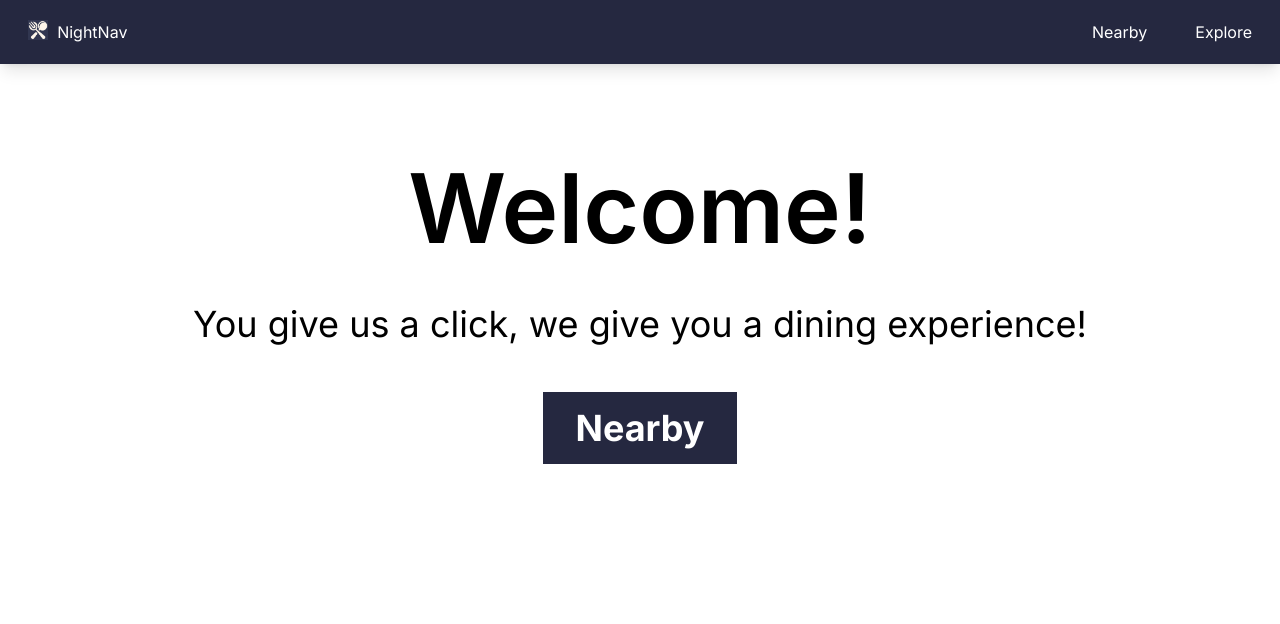
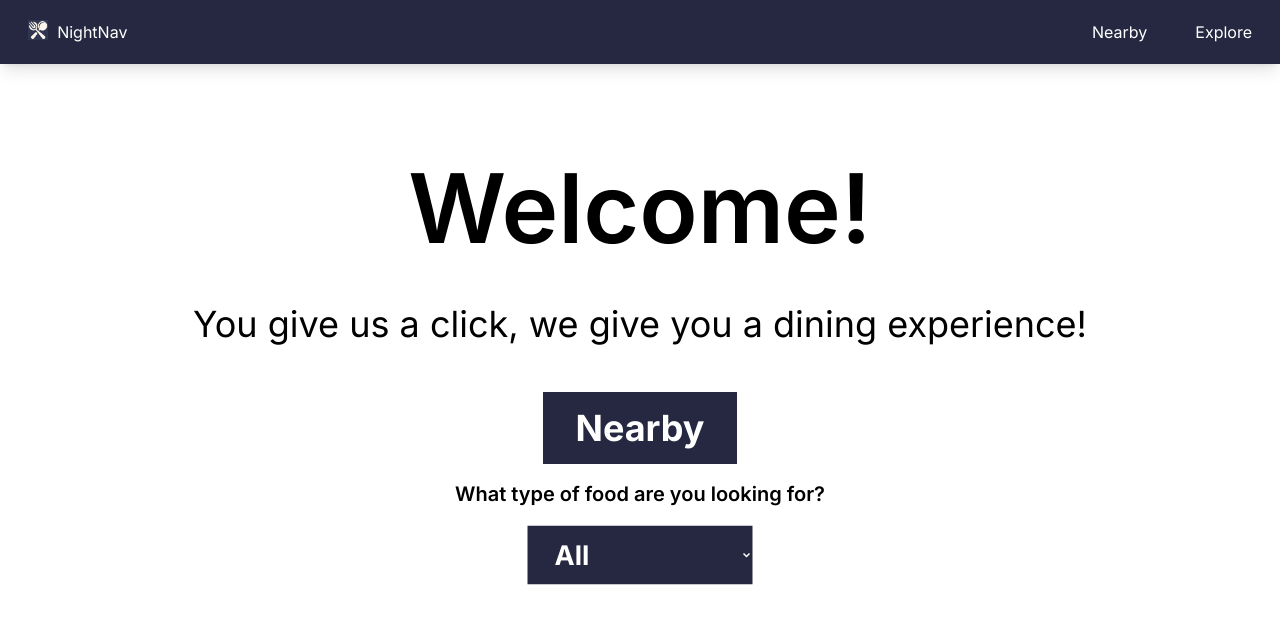
Before and after one commit to cgurtner/ZHAW-PM3, a Next.js app in the folder frontend/: page / in a window 1280 px wide. Shown: the top 624 px of the page. Built offline with nearby package versions, Linux system fonts and the light colour scheme.

Commit message:
Introduced a cuisine selection drop down
Drop down has been integrated and filters the locations according to the selected cuisine type.

```diff
--- /dev/null
+++ b/frontend/app/CuisineFilter.js
@@ -0,0 +1,24 @@
+import React from 'react';
+
+const CuisineFilter = ({ selectedCuisine, onCuisineChange }) => {
+    const cuisines = ['all', 'regional', 'italian', 'kebab', 'asian', 'mexican', 'chinese'];
+
+    const capitalizeFirstLetter = (string) => string.charAt(0).toUpperCase() + string.slice(1);
+
+    return (
+      <div className="cuisine-filter">
+        <select
+          className="text-4xl bg-dark-dh hover:bg-light-dh text-white font-bold py-4 px-8 cursor-pointer"
+          style={{ transform: 'scale(0.75)', width: 'auto', minWidth: '300px' }}
+          value={selectedCuisine}
+          onChange={(e) => onCuisineChange(e.target.value)}
+        >
+          {cuisines.map(cuisine => (
+            <option key={cuisine} value={cuisine}>{capitalizeFirstLetter(cuisine)}</option>
+          ))}
+        </select>
+      </div>
+    );
+};
+
+export default CuisineFilter;
--- a/frontend/app/LocationFetch.js
+++ b/frontend/app/LocationFetch.js
@@ -1,10 +1,17 @@
 'use client'
 
-import { useState } from "react"
+import React, { useState, useEffect } from 'react';
+import CuisineFilter from './CuisineFilter';
 
-const LocationFetch = ({ setAmenity }) => {
-    const [location, setLocation] = useState()
+const LocationFetch = ({ setAmenity, selectedCuisine, onCuisineChange, setError }) => {
+    const [location, setLocation] = useState();
     const [amenities, setAmenities] = useState([]);
+
+    useEffect(() => {
+        if (location) {
+          fetchAmenities(location.latitude, location.longitude, ['restaurant', 'cafe', 'fast_food', 'biergarten'], 1000);
+        }
+      }, [location, selectedCuisine]);
 
     const getLocation = () => {
         if (!navigator.geolocation) {
@@ -16,7 +23,7 @@ const LocationFetch = ({ setAmenity }) => {
             position => {
                 const { latitude, longitude } = process.env.NEXT_PUBLIC_API_OVERWRITE_NEARBY_COORDS ?
                     { 'latitude': 47.49729966574743, 'longitude': 8.729624890038204 } :
-                    position.coords
+                    position.coords;
 
                 setLocation({ latitude, longitude });
                 fetchAmenities(latitude, longitude, ['restaurant', 'cafe', 'fast_food', 'biergarten'], 1000);
@@ -29,36 +36,55 @@ const LocationFetch = ({ setAmenity }) => {
 
     const fetchAmenities = async (lat, lon, types, distance) => {
         try {
-            const response = await fetch(`${process.env.NEXT_PUBLIC_API_CLIENT_URL}nearby?lat=${lat}&lon=${lon}&types=${types.join(',')}&distance=${distance}`);
-            const data = await response.json();
+            const url = `${process.env.NEXT_PUBLIC_API_CLIENT_URL}nearby?lat=${lat}&lon=${lon}&types=${types.join(',')}&distance=${distance}`;
+            const response = await fetch(url);
+            let data = await response.json();
+
+            if (selectedCuisine && selectedCuisine !== 'all') {
+                data = data.filter(amenity => amenity.cuisine?.toLowerCase() === selectedCuisine.toLowerCase());
+            }
+
             setAmenities(data);
         } catch (err) {
+            console.error('Error fetching amenities:', err);
             setError('Error fetching amenities!');
         }
     };
 
     return (
-        <div className="w-full">
-            <div className="flex justify-center">
-                <button className="text-4xl bg-dark-dh hover:bg-light-dh text-white font-bold py-4 px-8 mb-12" onClick={getLocation}>
+        <div className="w-full flex flex-col items-center">
+          <div className="mb-4">
+            <button
+              className="text-4xl bg-dark-dh hover:bg-light-dh text-white font-bold py-4 px-8"
+              onClick={getLocation}
+            >
               Nearby
             </button>
           </div>
-            <div>
+          <p className="text-xl mb-2 font-semibold text-center">What type of food are you looking for?</p>
+          <div className="mb-6">
+            <CuisineFilter
+              selectedCuisine={selectedCuisine}
+              onCuisineChange={onCuisineChange}
+            />
+          </div>
           {amenities.length > 0 && (
-                    <div className="mt-4">
+            <div className="mt-4 w-full">
               <div className="flex justify-center">
                 <h2 className="text-2xl text-4xl mb-6 font-medium">Locations</h2>
               </div>
               {amenities.map((amenity, index) => (
-                            <div className="w-full text-4xl bg-dark-dh text-white py-4 px-8 mb-2 flex justify-between hover:bg-light-dh transition hover:cursor-pointer duration-300 ease-in-out" key={amenity.id} onClick={() => setAmenity(amenity.id)}>
+                <div
+                  className="w-full text-4xl bg-dark-dh text-white py-4 px-8 mb-2 flex justify-between hover:bg-light-dh transition hover:cursor-pointer duration-300 ease-in-out"
+                  key={amenity.id}
+                  onClick={() => setAmenity(amenity.id)}
+                >
                   <span>{amenity.name}</span>
                 </div>
               ))}
             </div>
           )}
         </div>
-        </div>
       )
 }
 
--- a/frontend/app/page.js
+++ b/frontend/app/page.js
@@ -4,33 +4,45 @@ import { useState } from 'react';
 import NavBar from './NavBar';
 import LocationFetch from './LocationFetch';
 import Amenity from './amenity/page';
+import CuisineFilter from './CuisineFilter';
 
 export default function Home() {
-  const [amenity, setAmenity] = useState(false);
+  const [amenity, setAmenity] = useState(null);
+  const [selectedCuisine, setSelectedCuisine] = useState('all');
+  const [error, setError] = useState('');
 
   const fetchAmenity = async (id) => {
     try {
       const response = await fetch(`${process.env.NEXT_PUBLIC_API_CLIENT_URL}amenity/${id}`);
       const data = await response.json();
       setAmenity(data);
-  } catch (err) {
+    } catch (err) {
       setError('Error fetching amenities!');
+    }
   }
-  }
-
-  const PageComponent = amenity ? <PageAmenity amenity={amenity} /> : <PageNearby fetchAmenity={fetchAmenity} />
 
   return (
     <main>
       <NavBar amenity={amenity} setAmenity={setAmenity} />
+      {/* CuisineFilter is removed from here */}
       <div className="flex justify-center">
-        {PageComponent}
+        {amenity ? (
+          <PageAmenity amenity={amenity} />
+        ) : (
+          <PageNearby
+            fetchAmenity={fetchAmenity}
+            selectedCuisine={selectedCuisine}
+            onCuisineChange={setSelectedCuisine}
+            setError={setError}
+          />
+        )}
       </div>
+      {error && <p className="error">{error}</p>}
     </main>
-  )
+  );
 }
 
-const PageNearby = ({ fetchAmenity }) => (
+const PageNearby = ({ fetchAmenity, selectedCuisine, onCuisineChange, setError }) => (
   <div className="container mt-12">
     <div className="grid grid-cols-1">
       <div className="flex justify-center text-8xl mb-12 font-semibold">
@@ -40,11 +52,16 @@ const PageNearby = ({ fetchAmenity }) => (
         <h2>You give us a click, we give you a dining experience!</h2>
       </div>
       <div className="flex justify-center mb-12">
-        <LocationFetch setAmenity={fetchAmenity} />
+        <LocationFetch
+          setAmenity={fetchAmenity}
+          selectedCuisine={selectedCuisine}
+          onCuisineChange={onCuisineChange}
+          setError={setError}
+        />
       </div>
     </div>
   </div>
-)
+);
 
 const PageAmenity = ({ amenity }) => (
   <div className="container mt-12">
```
Lines whose indentation alone changed are shown as unchanged.
